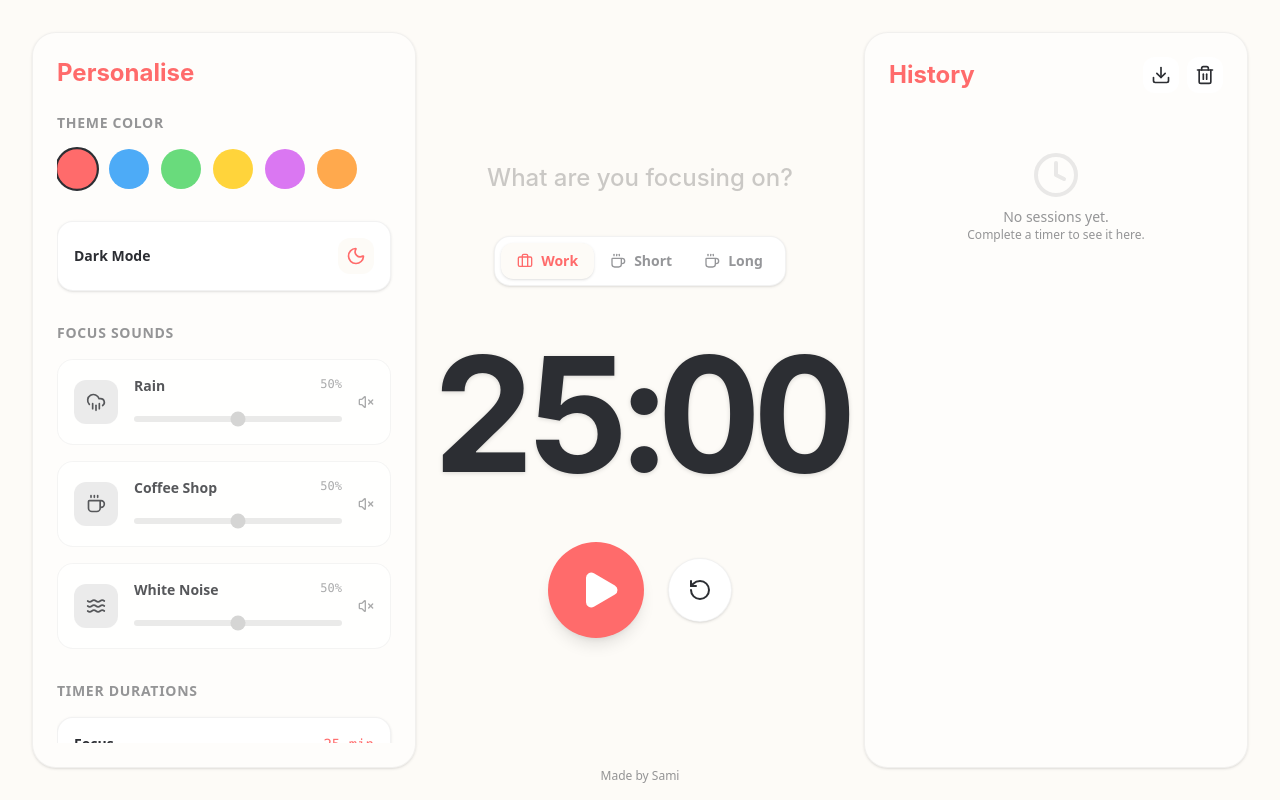
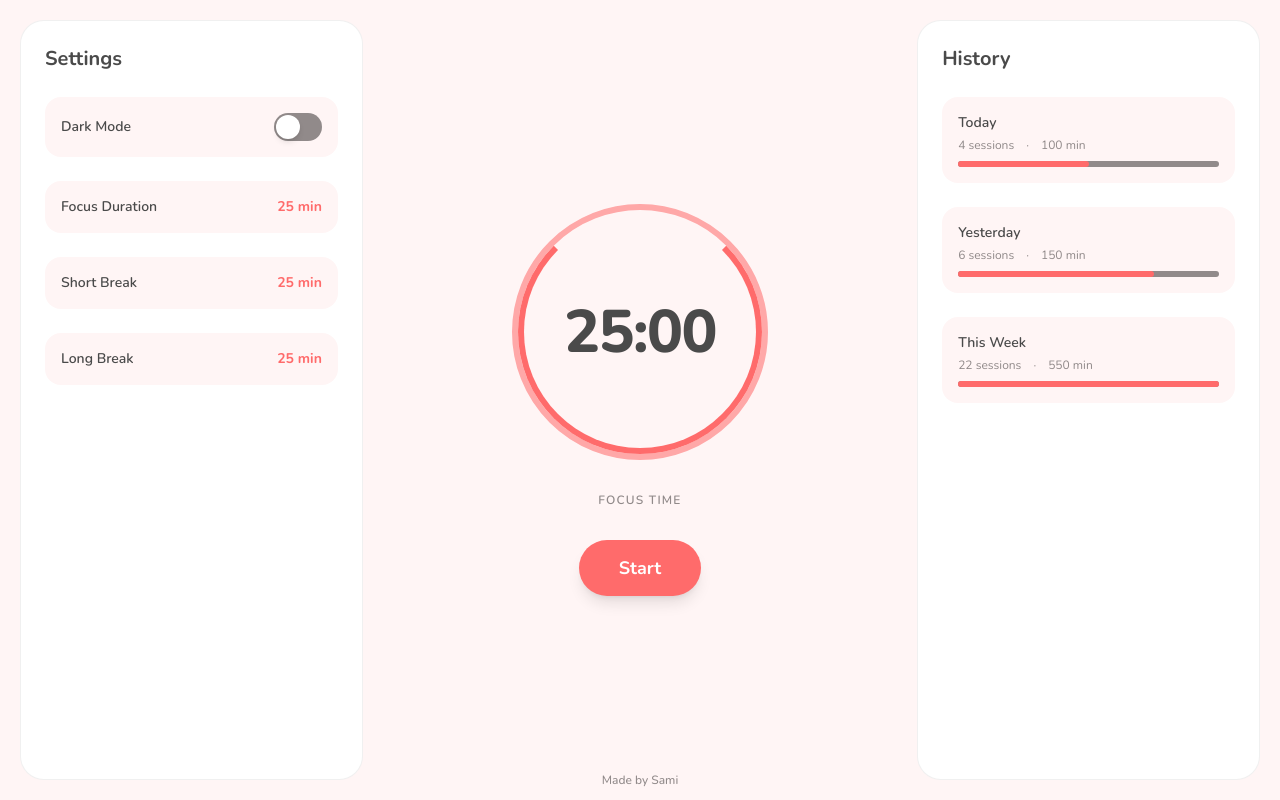
Before and after one commit to sami/pomodoro, a React (Vite) app: page / in a window 1280 px wide. Built offline with nearby package versions, Linux system fonts and the light colour scheme.

Commit message:
reset warm tomato pastel UI layout

```diff
--- a/index.html
+++ b/index.html
@@ -4,6 +4,9 @@
     <meta charset="UTF-8" />
     <link rel="icon" type="image/svg+xml" href="/vite.svg" />
     <meta name="viewport" content="width=device-width, initial-scale=1.0" />
+    <link rel="preconnect" href="https://fonts.googleapis.com" />
+    <link rel="preconnect" href="https://fonts.gstatic.com" crossorigin />
+    <link href="https://fonts.googleapis.com/css2?family=Nunito:wght@300;400;500;600;700;800&display=swap" rel="stylesheet" />
     <title>pomodoro</title>
   </head>
   <body>
--- a/src/App.tsx
+++ b/src/App.tsx
@@ -1,52 +1,139 @@
-import { useState, useEffect } from 'react';
+import { useState } from 'react';
 import { Layout } from './components/Layout/Layout';
-import { Timer } from './components/Timer/Timer';
-import { Settings } from './components/Settings/Settings';
-import { HistoryView } from './components/History/HistoryView';
-import { ReloadPrompt } from './components/PWA/ReloadPrompt';
 
-const App = () => {
-    const [activeView, setActiveView] = useState<'settings' | 'timer' | 'stats'>('timer');
+/* ──────────────────────────────
+   Dark-mode helper
+   ────────────────────────────── */
+function useDarkMode() {
+    const [isDark, setIsDark] = useState(() =>
+        document.documentElement.classList.contains('dark'),
+    );
+    const toggle = () => {
+        document.documentElement.classList.toggle('dark');
+        setIsDark((d) => !d);
+    };
+    return { isDark, toggle };
+}
 
-    useEffect(() => {
-        // Scroll handling for mobile swipe detection
-        const handleScroll = () => {
-            const container = document.querySelector('.snap-container');
-            if (!container) return;
+/* ──────────────────────────────
+   Settings Panel (demo)
+   ────────────────────────────── */
+const SettingsPanel = ({
+    isDark,
+    onToggleDark,
+}: {
+    isDark: boolean;
+    onToggleDark: () => void;
+}) => (
+    <div className="space-y-6">
+        <h2 className="text-xl font-bold">Settings</h2>
 
-            const scrollLeft = container.scrollLeft;
-            const width = container.clientWidth;
-            const page = Math.round(scrollLeft / width);
+        {/* Dark-mode toggle */}
+        <div className="flex items-center justify-between rounded-2xl bg-background p-4">
+            <span className="text-sm font-semibold">Dark Mode</span>
+            <button
+                onClick={onToggleDark}
+                className={`relative h-7 w-12 rounded-full transition-colors duration-300 ${
+                    isDark ? 'bg-primary' : 'bg-muted'
+                }`}
+            >
+                <span
+                    className={`absolute left-0.5 top-0.5 h-6 w-6 rounded-full bg-white shadow-md transition-transform duration-300 ${
+                        isDark ? 'translate-x-5' : ''
+                    }`}
+                />
+            </button>
+        </div>
 
-            if (page === 0) setActiveView('settings');
-            if (page === 1) setActiveView('timer');
-            if (page === 2) setActiveView('stats');
-        };
+        {/* Placeholder rows */}
+        {['Focus Duration', 'Short Break', 'Long Break'].map((label) => (
+            <div
+                key={label}
+                className="flex items-center justify-between rounded-2xl bg-background p-4"
+            >
+                <span className="text-sm font-semibold">{label}</span>
+                <span className="text-sm font-bold text-primary">25 min</span>
+            </div>
+        ))}
+    </div>
+);
 
-        const container = document.querySelector('.snap-container');
-        if (container) {
-            container.addEventListener('scroll', handleScroll);
-            // Initial scroll to center (Timer)
-            // Need a slight delay to ensure layout
-            setTimeout(() => {
-                container.scrollTo({ left: container.clientWidth, behavior: 'instant' });
-            }, 50);
-        }
-
-        return () => container?.removeEventListener('scroll', handleScroll);
-    }, []);
+/* ──────────────────────────────
+   Timer Panel (demo)
+   ────────────────────────────── */
+const TimerPanel = () => {
+    const [running, setRunning] = useState(false);
 
     return (
-        <>
-            <Layout
-                activeView={activeView}
-                onViewChange={setActiveView}
-                timerSlot={<Timer />}
-                settingsSlot={<Settings />}
-                statsSlot={<HistoryView />}
-            />
-            <ReloadPrompt />
-        </>
+        <div className="flex flex-col items-center gap-8">
+            {/* Ring */}
+            <div className="relative flex h-64 w-64 items-center justify-center rounded-full border-[6px] border-primary-light">
+                <div
+                    className={`absolute inset-0 rounded-full border-[6px] border-primary border-t-transparent animate-spin [animation-duration:3s] ${
+                        running ? '' : '[animation-play-state:paused]'
+                    }`}
+                />
+                <span className="tabular-nums text-6xl font-extrabold tracking-tight">
+                    25:00
+                </span>
+            </div>
+
+            <span className="text-xs font-semibold uppercase tracking-widest text-muted">
+                Focus Time
+            </span>
+
+            <button
+                onClick={() => setRunning((r) => !r)}
+                className="rounded-full bg-primary px-10 py-3.5 text-lg font-bold text-white shadow-lg transition-all duration-200 hover:bg-primary-hover active:scale-95"
+            >
+                {running ? 'Pause' : 'Start'}
+            </button>
+        </div>
+    );
+};
+
+/* ──────────────────────────────
+   Stats Panel (demo)
+   ────────────────────────────── */
+const StatsPanel = () => (
+    <div className="space-y-6">
+        <h2 className="text-xl font-bold">History</h2>
+
+        {[
+            { label: 'Today', sessions: 4, minutes: 100 },
+            { label: 'Yesterday', sessions: 6, minutes: 150 },
+            { label: 'This Week', sessions: 22, minutes: 550 },
+        ].map(({ label, sessions, minutes }) => (
+            <div key={label} className="space-y-1 rounded-2xl bg-background p-4">
+                <p className="text-sm font-semibold">{label}</p>
+                <div className="flex items-center gap-3 text-xs text-muted">
+                    <span>{sessions} sessions</span>
+                    <span>·</span>
+                    <span>{minutes} min</span>
+                </div>
+                <div className="mt-2 h-1.5 w-full rounded-full bg-muted">
+                    <div
+                        className="h-full rounded-full bg-primary transition-all"
+                        style={{ width: `${Math.min((sessions / 8) * 100, 100)}%` }}
+                    />
+                </div>
+            </div>
+        ))}
+    </div>
+);
+
+/* ──────────────────────────────
+   App
+   ────────────────────────────── */
+const App = () => {
+    const { isDark, toggle } = useDarkMode();
+
+    return (
+        <Layout
+            settingsSlot={<SettingsPanel isDark={isDark} onToggleDark={toggle} />}
+            timerSlot={<TimerPanel />}
+            statsSlot={<StatsPanel />}
+        />
     );
 };
 
--- a/src/components/Layout/Layout.tsx
+++ b/src/components/Layout/Layout.tsx
@@ -1,110 +1,119 @@
-import type { FC, ReactNode } from 'react';
-
+import { type FC, type ReactNode, useCallback, useEffect, useRef, useState } from 'react';
 
 interface LayoutProps {
     timerSlot: ReactNode;
     settingsSlot: ReactNode;
     statsSlot: ReactNode;
-    activeView: 'settings' | 'timer' | 'stats';
-    onViewChange: (view: 'settings' | 'timer' | 'stats') => void;
 }
 
-export const Layout: FC<LayoutProps> = ({
-    timerSlot,
-    settingsSlot,
-    statsSlot,
-    activeView,
-    onViewChange
-}) => {
-    // We can use a ref to programmatically scroll on mobile if needed,
-    // but for now we rely on CSS scroll snap and let the user swipe.
-    // The 'activeView' prop might be used for the bottom nav indicator or buttons.
+const PANELS = ['Settings', 'Timer', 'Stats'] as const;
 
-    const scrollToView = (viewId: string) => {
-        const el = document.getElementById(viewId);
-        if (el) {
-            el.scrollIntoView({ behavior: 'smooth' });
-        }
-    };
+export const Layout: FC<LayoutProps> = ({ timerSlot, settingsSlot, statsSlot }) => {
+    const [activeIndex, setActiveIndex] = useState(1);
+    const snapRef = useRef<HTMLDivElement>(null);
+
+    /* Scroll to Timer (center panel) on first mount */
+    useEffect(() => {
+        const el = snapRef.current;
+        if (!el) return;
+        requestAnimationFrame(() => {
+            el.scrollTo({ left: el.clientWidth, behavior: 'instant' as ScrollBehavior });
+        });
+    }, []);
+
+    /* Track active panel from scroll position */
+    useEffect(() => {
+        const el = snapRef.current;
+        if (!el) return;
+        let ticking = false;
+        const onScroll = () => {
+            if (!ticking) {
+                requestAnimationFrame(() => {
+                    const idx = Math.round(el.scrollLeft / el.clientWidth);
+                    setActiveIndex(idx);
+                    ticking = false;
+                });
+                ticking = true;
+            }
+        };
+        el.addEventListener('scroll', onScroll, { passive: true });
+        return () => el.removeEventListener('scroll', onScroll);
+    }, []);
+
+    const scrollTo = useCallback((index: number) => {
+        const el = snapRef.current;
+        if (!el) return;
+        el.scrollTo({ left: index * el.clientWidth, behavior: 'smooth' });
+    }, []);
 
     return (
-        <div className="h-screen w-screen flex flex-col md:overflow-hidden relative">
+        <div className="h-dvh w-screen overflow-hidden bg-background text-foreground font-sans">
 
-            {/* Mobile Swipe Container / Desktop Grid Container */}
-            <main className="flex-1 w-full h-full relative overflow-hidden">
+            {/* ═══ Desktop · Bento Grid ═══ */}
+            <div className="hidden md:grid md:grid-cols-[1fr_1.5fr_1fr] gap-5 p-5 h-full max-w-7xl mx-auto">
+                <aside className="bg-surface rounded-3xl p-6 border border-border overflow-y-auto">
+                    {settingsSlot}
+                </aside>
 
-                {/* Desktop Grid Layout (Hidden on Mobile) */}
-                <div className="hidden md:grid md:grid-cols-3 h-full gap-8 p-8 max-w-7xl mx-auto">
-                    {/* Settings Panel */}
-                    <section className="bg-surface-light/50 dark:bg-white/5 rounded-3xl p-6 shadow-sm border border-black/5 dark:border-white/5 overflow-y-auto">
+                <main className="flex flex-col items-center justify-center">
+                    {timerSlot}
+                </main>
+
+                <aside className="bg-surface rounded-3xl p-6 border border-border overflow-y-auto">
+                    {statsSlot}
+                </aside>
+            </div>
+
+            {/* ═══ Mobile · Snap Carousel ═══ */}
+            <div className="md:hidden flex flex-col h-full">
+                <div ref={snapRef} className="snap-container flex-1">
+                    <section className="snap-panel p-5 pt-14 overflow-y-auto">
                         {settingsSlot}
                     </section>
 
-                    {/* Main Timer Panel (Center) */}
-                    <section className="flex flex-col items-center justify-center p-6">
+                    <section className="snap-panel items-center justify-center p-5">
                         {timerSlot}
                     </section>
 
-                    {/* Stats Panel */}
-                    <section className="bg-surface-light/50 dark:bg-white/5 rounded-3xl p-6 shadow-sm border border-black/5 dark:border-white/5 overflow-y-auto">
+                    <section className="snap-panel p-5 pt-14 overflow-y-auto">
                         {statsSlot}
                     </section>
                 </div>
 
-                {/* Mobile Swipe Layout (Hidden on Desktop) */}
-                <div className="md:hidden snap-container h-full">
-                    {/* Settings View (Left) */}
-                    <section id="view-settings" className="snap-section p-6 pt-12 overflow-y-auto scroll-smooth">
-                        {settingsSlot}
-                        <div className="mt-auto pt-8 pb-20">
-                            {/* Mobile Footer in Settings */}
-                            <Footer />
-                        </div>
-                    </section>
-
-                    {/* Timer View (Center - Default) */}
-                    <section id="view-timer" className="snap-section p-6 items-center justify-center">
-                        {timerSlot}
-                    </section>
-
-                    {/* Stats View (Right) */}
-                    <section id="view-stats" className="snap-section p-6 pt-12 overflow-y-auto">
-                        {statsSlot}
-                    </section>
-                </div>
-
-                {/* Mobile Page Indicators / Nav (Optional, helpful for discovery) */}
-                <div className="md:hidden absolute bottom-20 left-0 right-0 flex justify-center gap-2 pointer-events-none">
-                    <button
-                        onClick={() => { scrollToView('view-settings'); onViewChange('settings'); }}
-                        className={`pointer-events-auto h-2 w-2 rounded-full transition-all ${activeView === 'settings' ? 'bg-primary w-4' : 'bg-black/10'}`}
-                        aria-label="Settings"
-                    />
-                    <button
-                        onClick={() => { scrollToView('view-timer'); onViewChange('timer'); }}
-                        className={`pointer-events-auto h-2 w-2 rounded-full transition-all ${activeView === 'timer' ? 'bg-primary w-4' : 'bg-black/10'}`}
-                        aria-label="Timer"
-                    />
-                    <button
-                        onClick={() => { scrollToView('view-stats'); onViewChange('stats'); }}
-                        className={`pointer-events-auto h-2 w-2 rounded-full transition-all ${activeView === 'stats' ? 'bg-primary w-4' : 'bg-black/10'}`}
-                        aria-label="Stats"
-                    />
-                </div>
-
-            </main>
-
-            {/* Desktop Footer (Fixed Bottom) */}
-            <div className="hidden md:block absolute bottom-4 left-0 right-0 text-center pointer-events-none">
-                <Footer />
+                {/* Pagination Dots */}
+                <nav
+                    className="flex items-center justify-center gap-2.5 pb-8 pt-3"
+                    aria-label="Panel navigation"
+                >
+                    {PANELS.map((label, i) => (
+                        <button
+                            key={label}
+                            onClick={() => scrollTo(i)}
+                            aria-label={label}
+                            className={`h-2 rounded-full transition-all duration-300 ${
+                                activeIndex === i
+                                    ? 'w-6 bg-primary'
+                                    : 'w-2 bg-muted'
+                            }`}
+                        />
+                    ))}
+                </nav>
             </div>
 
+            {/* Footer (Desktop only) */}
+            <div className="hidden md:block fixed bottom-3 left-0 right-0 text-center pointer-events-none">
+                <p className="text-xs font-medium text-muted pointer-events-auto">
+                    Made by{' '}
+                    <a
+                        href="https://sami.codes"
+                        target="_blank"
+                        rel="noopener noreferrer"
+                        className="hover:text-primary transition-colors"
+                    >
+                        Sami
+                    </a>
+                </p>
+            </div>
         </div>
     );
 };
-
-const Footer = () => (
-    <p className="text-xs font-medium text-text-light/50 dark:text-text-dark/50 pointer-events-auto">
-        Made by <a href="https://sami.codes" target="_blank" rel="noopener noreferrer" className="hover:text-primary transition-colors">Sami</a>
-    </p>
-);
--- a/src/styles/global.css
+++ b/src/styles/global.css
@@ -1,17 +1,50 @@
-@import "tailwindcss";
+/* =============================================
+   🍅  Tomato Pastel — Design System Tokens
+   ============================================= */
 
-@import './variables.css';
+/* ── Light Mode (Default) ────────────────────── */
+:root {
+    --tp-bg: #FFF5F5;
+    --tp-surface: #FFFFFF;
+    --tp-primary: #FF6B6B;
+    --tp-primary-hover: #f25555;
+    --tp-primary-light: #ffa8a8;
+    --tp-foreground: #4A4A4A;
+    --tp-muted: #918a8a;
+    --tp-border: rgba(0, 0, 0, 0.06);
+}
 
-@layer base {
+/* ── Dark Mode ───────────────────────────────── */
+.dark {
+    --tp-bg: #2D2A2A;
+    --tp-surface: #3E3B3B;
+    --tp-primary: #FF8787;
+    --tp-primary-hover: #ffa0a0;
+    --tp-primary-light: #ff6b6b;
+    --tp-foreground: #ECECEC;
+    --tp-muted: #a09c9c;
+    --tp-border: rgba(255, 255, 255, 0.08);
+}
 
-    *,
-    *::before,
-    *::after {
-        box-sizing: border-box;
-    }
+/* ── Scroll-Snap Carousel (Mobile) ───────────── */
+.snap-container {
+    display: flex;
+    overflow-x: auto;
+    scroll-snap-type: x mandatory;
+    -webkit-overflow-scrolling: touch;
+    scrollbar-width: none;
+    -ms-overflow-style: none;
+}
 
-    button {
-        cursor: pointer;
-        font-family: inherit;
-    }
+.snap-container::-webkit-scrollbar {
+    display: none;
 }
+
+.snap-panel {
+    flex: 0 0 100%;
+    min-width: 100%;
+    height: 100%;
+    scroll-snap-align: center;
+    display: flex;
+    flex-direction: column;
+}
--- a/src/styles/index.css
+++ b/src/styles/index.css
@@ -1,41 +1,35 @@
 @import "tailwindcss";
 
+/* Class-based dark mode for Tailwind v4 */
+@custom-variant dark (&:where(.dark, .dark *));
+
 @theme {
-    --color-primary: #ff6b6b;
-    --color-primary-hover: #fa5252;
-    --color-primary-light: #ff8787;
-    --color-cream: #fdfbf7;
-    --color-surface-light: #ffffff;
-    --color-surface-dark: #1a1b1e;
-    --color-text-light: #2c2e33;
-    --color-text-dark: #e9ecef;
+    /* ── Colour tokens (resolved from CSS vars in global.css) ── */
+    --color-background: var(--tp-bg);
+    --color-surface: var(--tp-surface);
+    --color-primary: var(--tp-primary);
+    --color-primary-hover: var(--tp-primary-hover);
+    --color-primary-light: var(--tp-primary-light);
+    --color-foreground: var(--tp-foreground);
+    --color-muted: var(--tp-muted);
+    --color-border: var(--tp-border);
 
-    --font-sans: "Quicksand", "Nunito", "ui-rounded", "system-ui", "sans-serif";
+    /* ── Typography ── */
+    --font-sans: "Nunito", "Quicksand", "ui-rounded", "system-ui", sans-serif;
 }
 
 @layer base {
-    body {
-        @apply bg-cream text-text-light antialiased font-sans transition-colors duration-300;
+    html {
+        -webkit-font-smoothing: antialiased;
+        -moz-osx-font-smoothing: grayscale;
     }
 
-    .dark body {
-        @apply bg-surface-dark text-text-dark;
+    body {
+        @apply bg-background text-foreground font-sans transition-colors duration-300;
+    }
+
+    button {
+        cursor: pointer;
+        font-family: inherit;
     }
 }
-
-/* Scroll Snap Utilities for Mobile Layout */
-.snap-container {
-    @apply flex overflow-x-auto snap-x snap-mandatory w-full h-full;
-    scrollbar-width: none;
-    /* Firefox */
-    -ms-overflow-style: none;
-    /* IE/Edge */
-}
-
-.snap-container::-webkit-scrollbar {
-    display: none;
-}
-
-.snap-section {
-    @apply min-w-full h-full snap-center flex flex-col;
-}
--- a/src/styles/variables.css
+++ b/src/styles/variables.css
@@ -1,32 +1,2 @@
-@theme {
-    --font-display: "Clash Display", "Inter", sans-serif;
-    --font-body: "Inter", sans-serif;
-
-    --color-work: #1e293b;
-    --color-work-from: #0f172a;
-    --color-work-to: #334155;
-
-    --color-short-break: #0f766e;
-    --color-short-break-from: #115e59;
-    --color-short-break-to: #0d9488;
-
-    --color-long-break: #581c87;
-    --color-long-break-from: #4c1d95;
-    --color-long-break-to: #7e22ce;
-
-    --color-glass: rgba(255, 255, 255, 0.1);
-    --color-glass-border: rgba(255, 255, 255, 0.2);
-    --color-glass-hover: rgba(255, 255, 255, 0.15);
-
-    --shadow-glass: 0 8px 32px 0 rgba(31, 38, 135, 0.37);
-    --blur-glass: 12px;
-}
-
-:root {
-    /* Default Theme (Work) */
-    --bg-gradient-from: var(--color-work-from);
-    --bg-gradient-to: var(--color-work-to);
-
-    --text-primary: #ffffff;
-    --text-secondary: rgba(255, 255, 255, 0.7);
-}
+/* variables.css — cleared.
+   All design tokens now live in global.css (Tomato Pastel system). */
--- a/tailwind.config.js
+++ b/tailwind.config.js
@@ -1,31 +1,42 @@
 /** @type {import('tailwindcss').Config} */
 export default {
+  /*
+   * 🍅 Tomato Pastel — Tailwind Config
+   *
+   * In Tailwind v4 the primary source-of-truth is CSS:
+   *   • Design tokens  → src/styles/global.css   (CSS custom properties)
+   *   • Theme mapping  → src/styles/index.css     (@theme + @custom-variant)
+   *
+   * This JS config is kept for editor tooling, plugins, and as a
+   * reference for the colour system. Activate it by adding
+   *   @config "../../tailwind.config.js";
+   * to your main CSS entry-point if needed.
+   */
   content: [
-    "./index.html",
-    "./src/**/*.{js,ts,jsx,tsx}",
+    './index.html',
+    './src/**/*.{js,ts,jsx,tsx}',
   ],
   darkMode: 'class',
   theme: {
     extend: {
       colors: {
+        background: 'var(--tp-bg)',
+        surface:    'var(--tp-surface)',
         primary: {
-          DEFAULT: '#ff6b6b', // Pastel Red / Tomato
-          hover: '#fa5252',
-          light: '#ff8787',
+          DEFAULT: 'var(--tp-primary)',
+          hover:   'var(--tp-primary-hover)',
+          light:   'var(--tp-primary-light)',
         },
-        cream: '#fdfbf7',
-        surface: {
-          light: '#ffffff',
-          dark: '#1a1b1e',
-        },
-        text: {
-          light: '#2c2e33',
-          dark: '#e9ecef'
-        }
+        foreground: 'var(--tp-foreground)',
+        muted:      'var(--tp-muted)',
+        border:     'var(--tp-border)',
       },
       fontFamily: {
-        sans: ['Quicksand', 'Nunito', 'ui-rounded', 'system-ui', 'sans-serif'],
-      }
+        sans: ['Nunito', 'Quicksand', 'ui-rounded', 'system-ui', 'sans-serif'],
+      },
+      borderRadius: {
+        card: '1.5rem',
+      },
     },
   },
   plugins: [],
```
